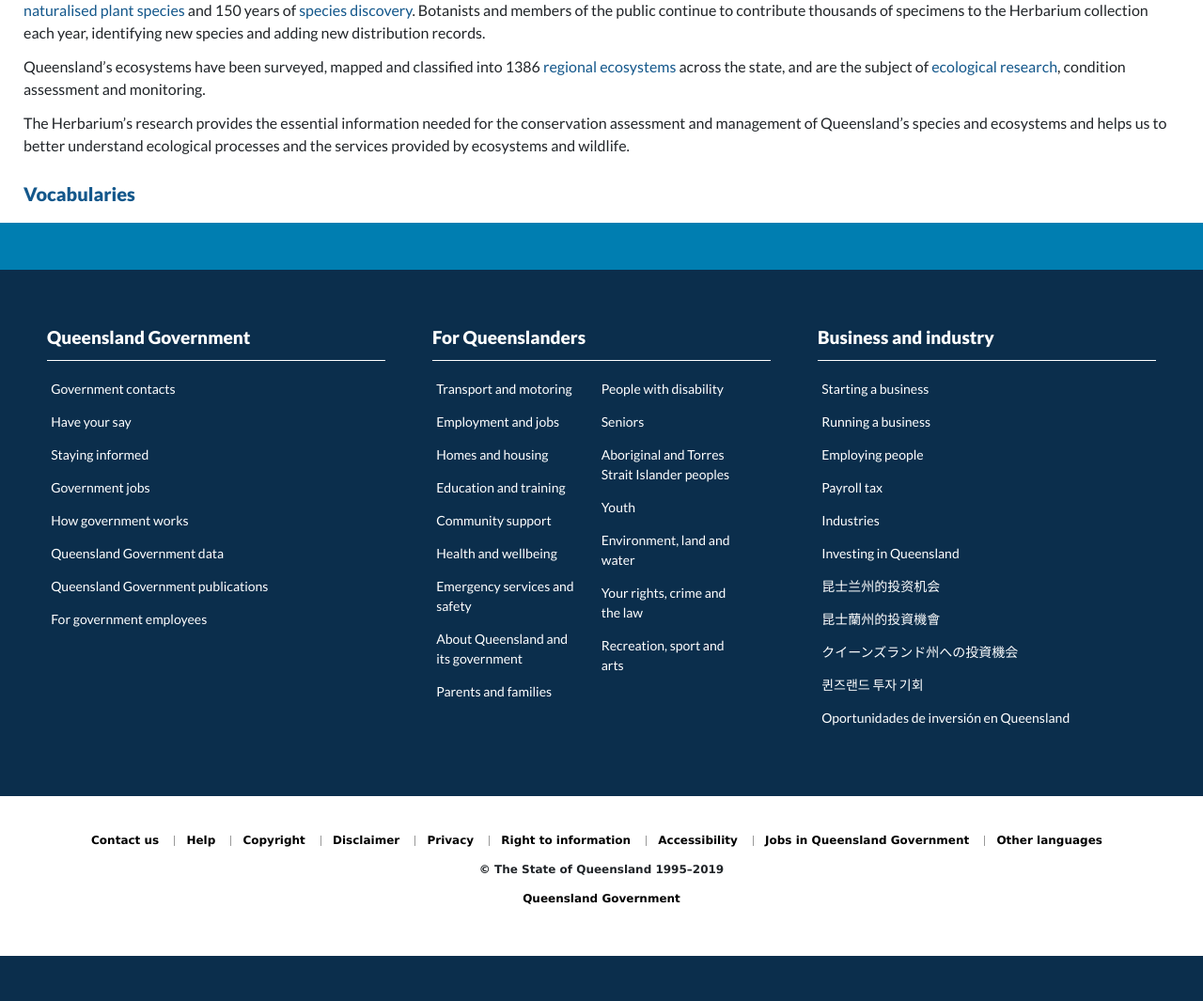
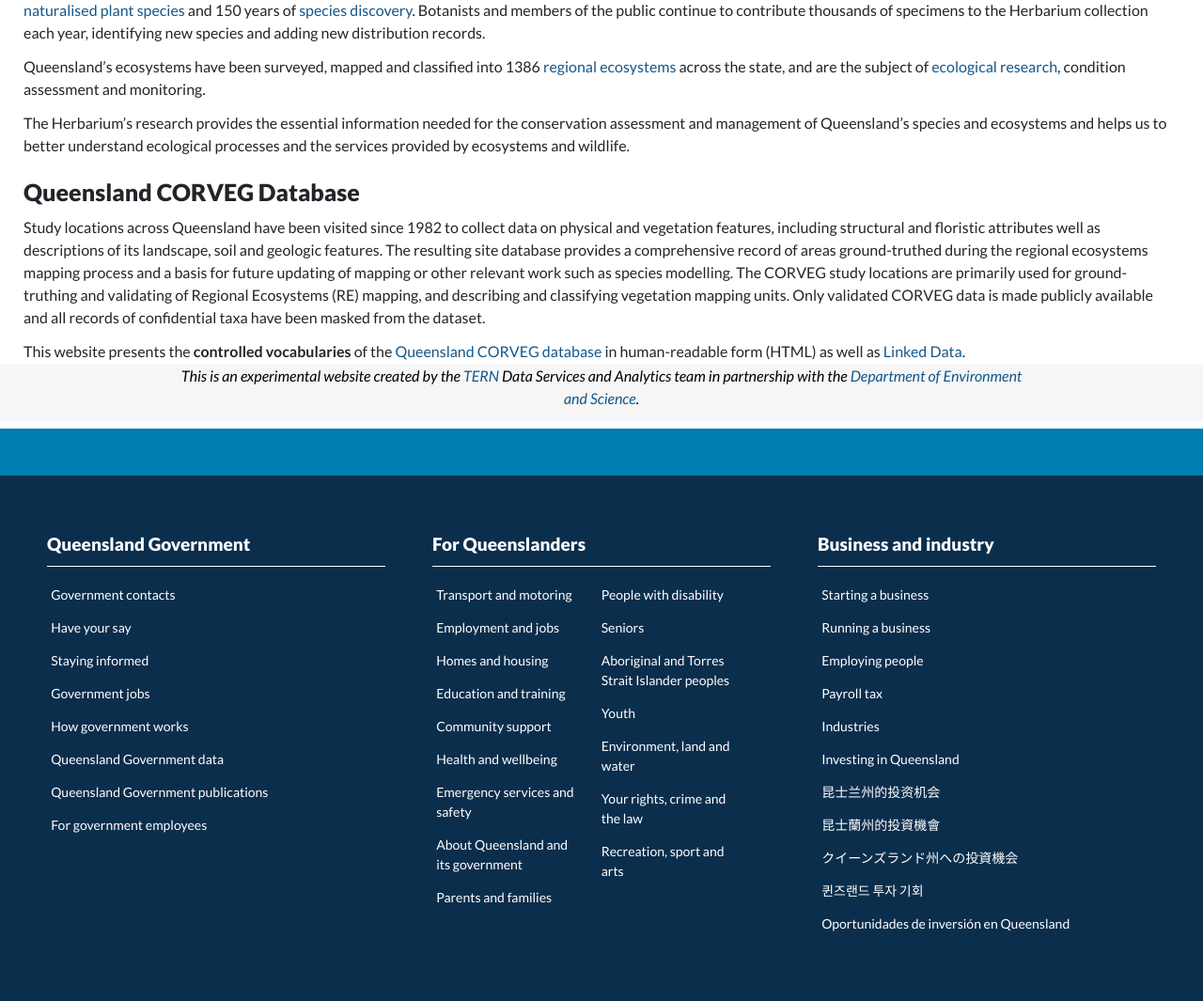
Before and after one commit to ternaustralia/vocview, a Flask app: template templates/index.html in a window 1280 px wide. Shown: the part 352-1417 px from the top of the page at 94% size. Before the commit the page ends 1369 px from the top, so only its background shows below. Run offline with Flask 2, Linux system fonts and the light colour scheme; the template is opened without the code that fills it, so the values that code supplies are empty; some libraries are stand-ins or nearby versions.

Commit message:
Added some more info to index page and added a fixed footer

```diff
--- a/templates/base.html
+++ b/templates/base.html
@@ -160,6 +160,26 @@
     <script src="https://cdnjs.cloudflare.com/ajax/libs/popper.js/1.14.7/umd/popper.min.js" integrity="sha384-UO2eT0CpHqdSJQ6hJty5KVphtPhzWj9WO1clHTMGa3JDZwrnQq4sF86dIHNDz0W1" crossorigin="anonymous"></script>
     <script src="https://stackpath.bootstrapcdn.com/bootstrap/4.3.1/js/bootstrap.min.js" integrity="sha384-JjSmVgyd0p3pXB1rRibZUAYoIIy6OrQ6VrjIEaFf/nJGzIxFDsf4x0xIM+B07jRM" crossorigin="anonymous"></script>
 
+
+    <!--Remove once in a stable state-->
+    <style>
+        .footer {
+           position: fixed;
+           left: 0;
+           bottom: 0;
+           width: 100%;
+           background-color: #f6f6f6;
+           color: black;
+           text-align: center;
+        }
+    </style>
+    <footer class="footer">
+        <div class="container">
+            <p><em>This is an experimental website created by the <a href="https://www.tern.org.au/">TERN</a> Data Services and Analytics team in partnership with the <a href="https://www.des.qld.gov.au/">Department of Environment and Science</a>.</em></p>
+        </div>
+    </footer>
+
+
 <!--Bootstrap 4 popover-->
 <script>
 $(document).ready(function(){
--- a/templates/index.html
+++ b/templates/index.html
@@ -14,6 +14,12 @@
 
     <p>The Herbarium’s research provides the essential information needed for the conservation assessment and management of Queensland’s species and ecosystems and helps us to better understand ecological processes and the services provided by ecosystems and wildlife.</p>
 
+    <h1>Queensland CORVEG Database</h1>
+
+    <p>Study locations across Queensland have been visited since 1982 to collect data on physical and vegetation features, including structural and floristic attributes well as descriptions of its landscape, soil and geologic features. The resulting site database provides a comprehensive record of areas ground-truthed during the regional ecosystems mapping process and a basis for future updating of mapping or other relevant work such as species modelling. The CORVEG study locations are primarily used for ground-truthing and validating of Regional Ecosystems (RE) mapping, and describing and classifying vegetation mapping units. Only validated CORVEG data is made publicly available and all records of confidential taxa have been masked from the dataset.</p>
+
+    <p>This website presents the <strong>controlled vocabularies</strong> of the <a href="https://data.qld.gov.au/dataset/queensland-corveg-database">Queensland CORVEG database</a> in human-readable form (HTML) as well as <a href="https://en.wikipedia.org/wiki/Linked_data">Linked Data</a>.</p>
+
     {{ popover_uri('Vocabularies', 'URI', 'http://www.w3.org/2004/02/skos/core#ConceptScheme', 'h2') }}
     <ul>
         {% for cc in concept_schemes %}
```
